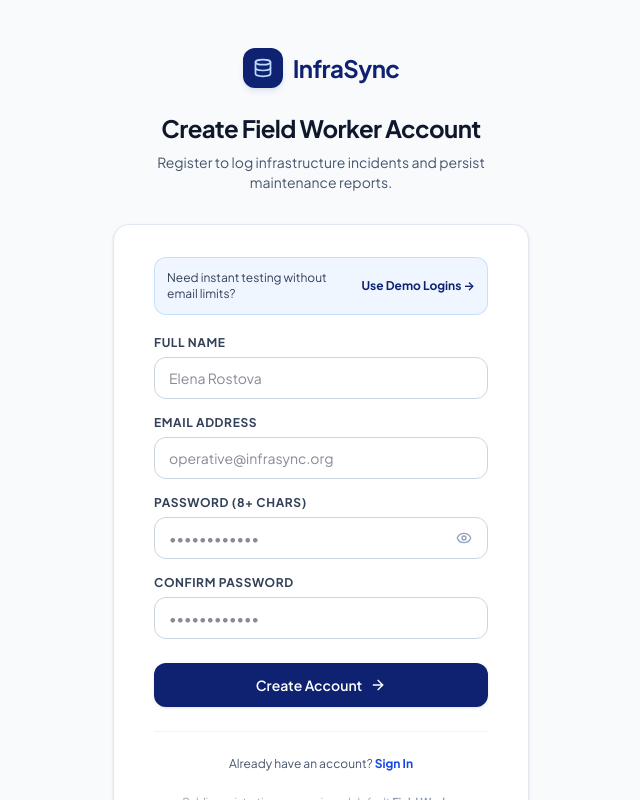
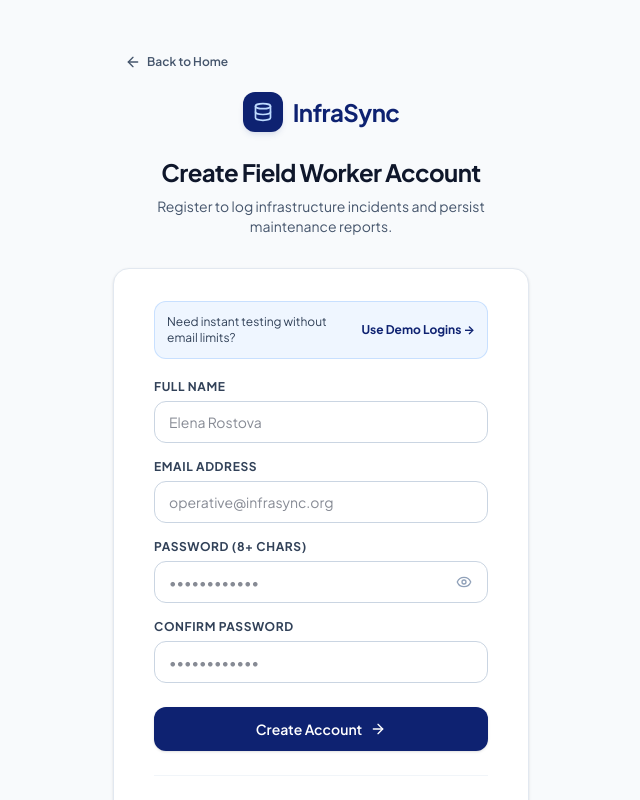
Before and after one commit to yasinhusenwako/offline-issue-report, a React (Vite) app in the folder client/: page /register in a window 1280 px wide. Shown: the top 800 px of the page, without its empty margins (319-959 px from the left). Built offline with nearby package versions, Linux system fonts and the light colour scheme; no server answers.

Commit message:
feat(ui): add back to home navigation button on all authentication pages

```diff
--- a/client/src/pages/auth/ForgotPasswordPage.tsx
+++ b/client/src/pages/auth/ForgotPasswordPage.tsx
@@ -34,6 +34,16 @@ export const ForgotPasswordPage: React.FC = () => {
 
   return (
     <div className="min-h-screen bg-[#F8FAFC] flex flex-col justify-center py-12 sm:px-6 lg:px-8">
+      <div className="sm:mx-auto sm:w-full sm:max-w-md px-4 mb-4">
+        <Link
+          to="/"
+          className="inline-flex items-center gap-1.5 text-xs font-semibold text-slate-600 hover:text-[#0E2271] transition-colors py-1.5 px-3 rounded-lg hover:bg-slate-200/60"
+        >
+          <ArrowLeft className="w-4 h-4" />
+          <span>Back to Home</span>
+        </Link>
+      </div>
+
       <div className="sm:mx-auto sm:w-full sm:max-w-md text-center px-4">
         <Link to="/" className="inline-flex items-center gap-2.5 mb-6 group">
           <div className="w-10 h-10 rounded-xl bg-[#0E2271] flex items-center justify-center text-white shadow-md shadow-blue-900/10 group-hover:scale-105 transition-transform">
--- a/client/src/pages/auth/LoginPage.tsx
+++ b/client/src/pages/auth/LoginPage.tsx
@@ -1,6 +1,6 @@
 import React, { useState } from 'react';
 import { Link, useNavigate, useLocation } from 'react-router-dom';
-import { Database, Eye, EyeOff, AlertCircle, ArrowRight, ShieldCheck, HardHat, Shield } from 'lucide-react';
+import { Database, Eye, EyeOff, AlertCircle, ArrowRight, ShieldCheck, HardHat, Shield, ArrowLeft } from 'lucide-react';
 import { useAuth } from '../../contexts/AuthContext';
 
 export const LoginPage: React.FC = () => {
@@ -57,6 +57,16 @@ export const LoginPage: React.FC = () => {
 
   return (
     <div className="min-h-screen bg-[#F8FAFC] flex flex-col justify-center py-12 sm:px-6 lg:px-8">
+      <div className="sm:mx-auto sm:w-full sm:max-w-md px-4 mb-4">
+        <Link
+          to="/"
+          className="inline-flex items-center gap-1.5 text-xs font-semibold text-slate-600 hover:text-[#0E2271] transition-colors py-1.5 px-3 rounded-lg hover:bg-slate-200/60"
+        >
+          <ArrowLeft className="w-4 h-4" />
+          <span>Back to Home</span>
+        </Link>
+      </div>
+
       <div className="sm:mx-auto sm:w-full sm:max-w-md text-center px-4">
         <Link to="/" className="inline-flex items-center gap-2.5 mb-6 group">
           <div className="w-10 h-10 rounded-xl bg-[#0E2271] flex items-center justify-center text-white shadow-md shadow-blue-900/10 group-hover:scale-105 transition-transform">
--- a/client/src/pages/auth/RegisterPage.tsx
+++ b/client/src/pages/auth/RegisterPage.tsx
@@ -1,6 +1,6 @@
 import React, { useState } from 'react';
 import { Link, useNavigate } from 'react-router-dom';
-import { Database, Eye, EyeOff, AlertCircle, ArrowRight, CheckCircle2 } from 'lucide-react';
+import { Database, Eye, EyeOff, AlertCircle, ArrowRight, CheckCircle2, ArrowLeft } from 'lucide-react';
 import { useAuth } from '../../contexts/AuthContext';
 
 export const RegisterPage: React.FC = () => {
@@ -60,6 +60,16 @@ export const RegisterPage: React.FC = () => {
 
   return (
     <div className="min-h-screen bg-[#F8FAFC] flex flex-col justify-center py-12 sm:px-6 lg:px-8">
+      <div className="sm:mx-auto sm:w-full sm:max-w-md px-4 mb-4">
+        <Link
+          to="/"
+          className="inline-flex items-center gap-1.5 text-xs font-semibold text-slate-600 hover:text-[#0E2271] transition-colors py-1.5 px-3 rounded-lg hover:bg-slate-200/60"
+        >
+          <ArrowLeft className="w-4 h-4" />
+          <span>Back to Home</span>
+        </Link>
+      </div>
+
       <div className="sm:mx-auto sm:w-full sm:max-w-md text-center px-4">
         <Link to="/" className="inline-flex items-center gap-2.5 mb-6 group">
           <div className="w-10 h-10 rounded-xl bg-[#0E2271] flex items-center justify-center text-white shadow-md shadow-blue-900/10 group-hover:scale-105 transition-transform">
--- a/client/src/pages/auth/ResetPasswordPage.tsx
+++ b/client/src/pages/auth/ResetPasswordPage.tsx
@@ -1,6 +1,6 @@
 import React, { useState } from 'react';
 import { Link, useNavigate } from 'react-router-dom';
-import { Database, Eye, EyeOff, AlertCircle, ArrowRight, CheckCircle2 } from 'lucide-react';
+import { Database, Eye, EyeOff, AlertCircle, ArrowRight, CheckCircle2, ArrowLeft } from 'lucide-react';
 import { useAuth } from '../../contexts/AuthContext';
 
 export const ResetPasswordPage: React.FC = () => {
@@ -50,6 +50,16 @@ export const ResetPasswordPage: React.FC = () => {
 
   return (
     <div className="min-h-screen bg-[#F8FAFC] flex flex-col justify-center py-12 sm:px-6 lg:px-8">
+      <div className="sm:mx-auto sm:w-full sm:max-w-md px-4 mb-4">
+        <Link
+          to="/"
+          className="inline-flex items-center gap-1.5 text-xs font-semibold text-slate-600 hover:text-[#0E2271] transition-colors py-1.5 px-3 rounded-lg hover:bg-slate-200/60"
+        >
+          <ArrowLeft className="w-4 h-4" />
+          <span>Back to Home</span>
+        </Link>
+      </div>
+
       <div className="sm:mx-auto sm:w-full sm:max-w-md text-center px-4">
         <Link to="/" className="inline-flex items-center gap-2.5 mb-6 group">
           <div className="w-10 h-10 rounded-xl bg-[#0E2271] flex items-center justify-center text-white shadow-md shadow-blue-900/10 group-hover:scale-105 transition-transform">
```
